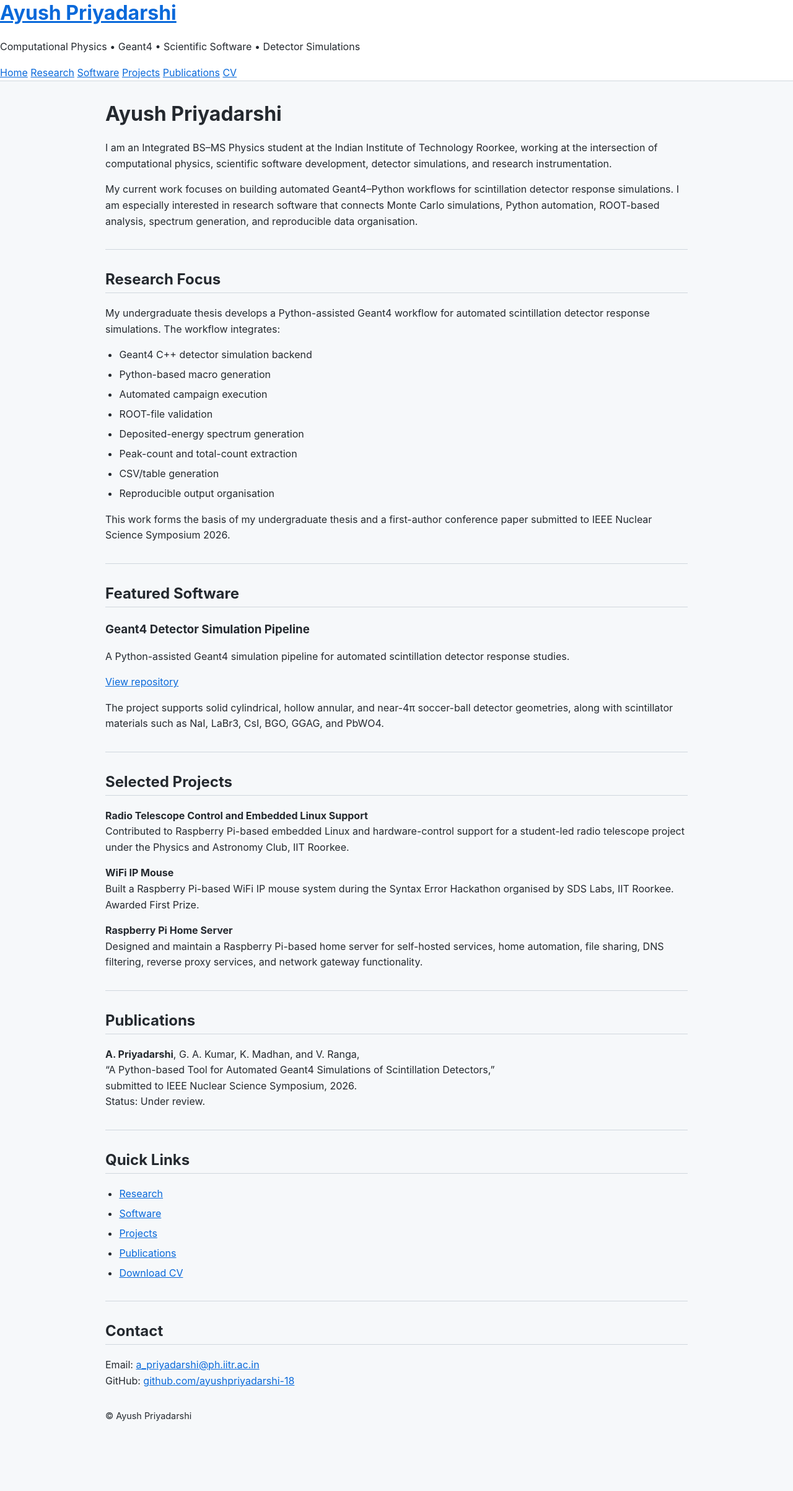
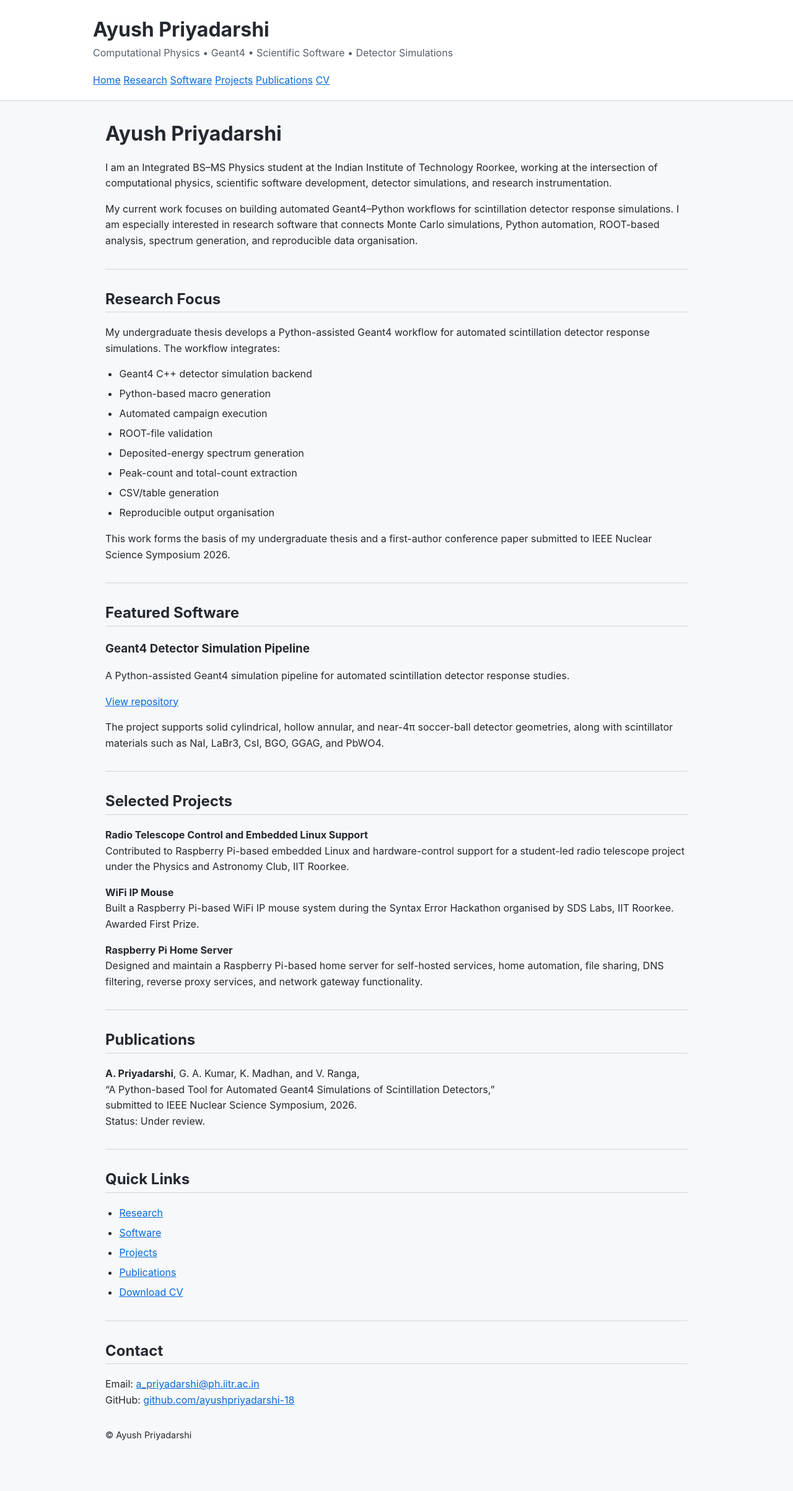
Before and after one commit to ayushpriyadarshi-18/ayushpriyadarshi-18.github.io, a Jekyll site: the page built from index.md, in a window 1280 px wide. Shown: the whole page at 62% size. Built offline with Jekyll 4.4.1, drawn with Linux system fonts in a browser that asks for light colours; before the commit the page ends 2375 px from its top, so only the background shows below that.

Commit message:
Fix responsive header layout

```diff
--- a/assets/style.css
+++ b/assets/style.css
@@ -198,3 +198,72 @@ code {
     gap: 0.65rem;
   }
 }
+
+/* Layout correction for header and navigation */
+
+.site-header {
+  padding: 1.8rem max(1.25rem, calc((100vw - 980px) / 2)) 1.2rem;
+}
+
+.site-header .header-inner {
+  max-width: 980px;
+  margin: 0 auto;
+  padding: 0;
+}
+
+.site-header h1,
+.site-title {
+  margin: 0;
+  font-size: 2rem;
+  line-height: 1.2;
+}
+
+.site-header h1 a,
+.site-title a {
+  color: var(--header-text);
+  text-decoration: none;
+}
+
+.site-subtitle,
+.site-header p {
+  margin: 0.35rem 0 1.15rem;
+  color: var(--muted);
+}
+
+.site-nav {
+  display: flex;
+  flex-wrap: wrap;
+  gap: 0.85rem;
+  margin-top: 0.5rem;
+}
+
+.site-nav a {
+  color: var(--nav-text);
+  text-decoration: none;
+  font-weight: 500;
+}
+
+.site-nav a:hover {
+  color: var(--nav-hover);
+  text-decoration: underline;
+}
+
+.content-card {
+  max-width: 980px;
+  margin: 0 auto;
+}
+
+@media (max-width: 640px) {
+  .site-header {
+    padding: 1.4rem 1rem 1rem;
+  }
+
+  .site-header h1,
+  .site-title {
+    font-size: 1.6rem;
+  }
+
+  .site-nav {
+    gap: 0.65rem;
+  }
+}
```
